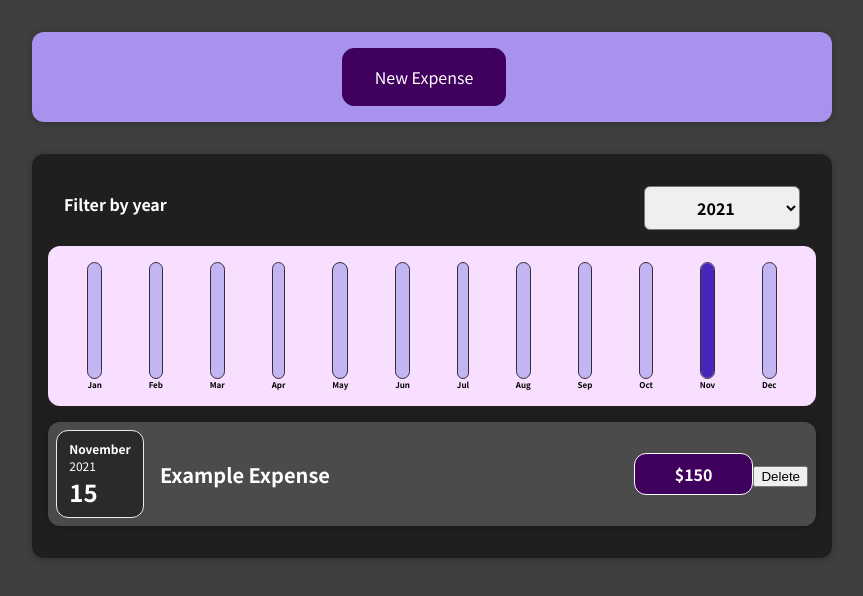
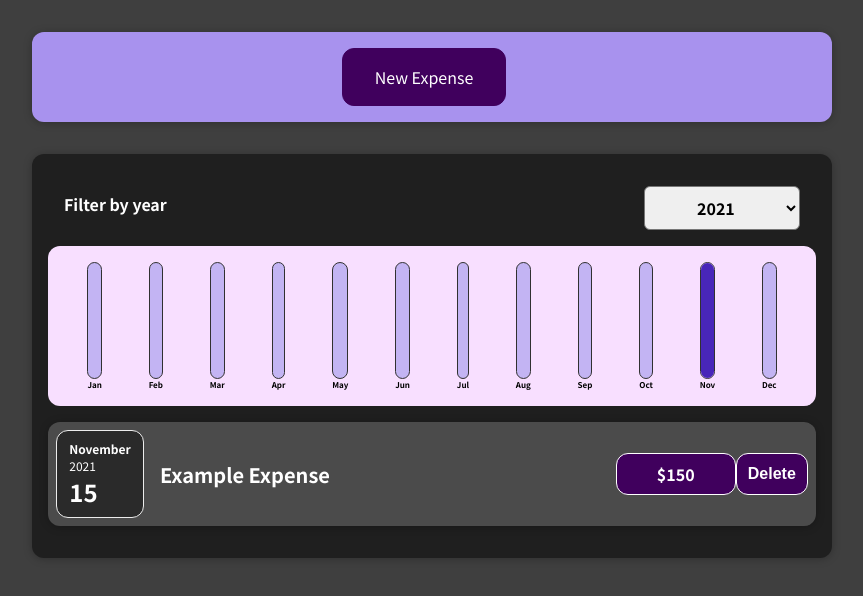
Before and after one commit to Dwaylan/Expense-tracker, a React (Create React App) app: page / in a window 1280 px wide. Shown: the top 596 px of the page, without its empty margins (208-1071 px from the left). Built offline with nearby package versions, Linux system fonts and the light colour scheme.

Commit message:
styled the idle button

```diff
--- a/src/Components/ExpenseItem/ExpenseItem.css
+++ b/src/Components/ExpenseItem/ExpenseItem.css
@@ -35,6 +35,16 @@
   border-radius: 12px;
 }
 
+.expense-item__delete button {
+  font-size: 1rem;
+  font-weight: bold;
+  color: #ffff;
+  background-color: #40005d;
+  border: 1px solid white;
+  padding: 0.7rem;
+  border-radius: 12px;
+}
+
 @media (min-width: 580px) {
   .expense-item__description {
     flex-direction: row;
--- a/src/Components/ExpenseItem/ExpenseItem.js
+++ b/src/Components/ExpenseItem/ExpenseItem.js
@@ -20,7 +20,7 @@ function ExpenseItem(props) {
         <div className="expense-item__price">
           <h2>${props.amount}</h2>
         </div>
-        <div>
+        <div className="expense-item__delete">
           {/* onClick={deleteHandler} */}
           <button>Delete</button>
         </div>
```
